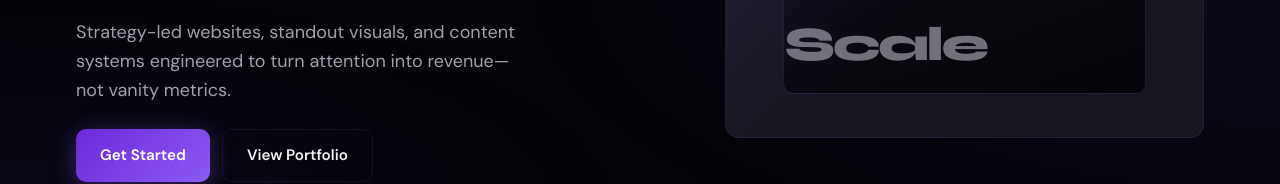
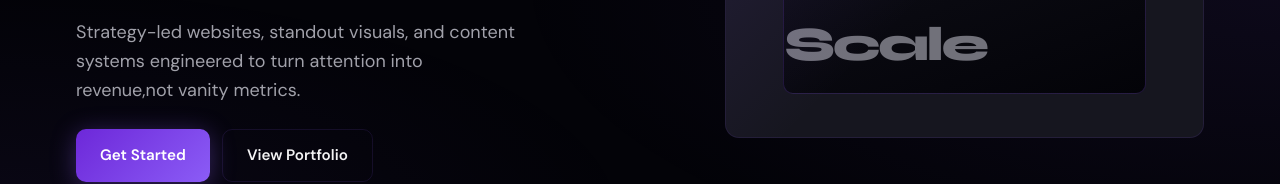
Before and after one commit to OnyxSecure/ModupsyTECH, a plain HTML site: page index.html in a window 1280 px wide. Shown: the part 418-602 px from the top of the page. Drawn offline with Linux system fonts and the light colour scheme.

Commit message:
Update index.html

```diff
--- a/index.html
+++ b/index.html
@@ -55,7 +55,7 @@
               <div class="hero-badge">Accepting select projects · Q2 2026</div>
               <h1>We Build Digital Experiences That Convert</h1>
               <p class="lead">
-                Strategy-led websites, standout visuals, and content systems engineered to turn attention into revenue—not
+                Strategy-led websites, standout visuals, and content systems engineered to turn attention into revenue,not
                 vanity metrics.
               </p>
               <div class="btn-row">
```
